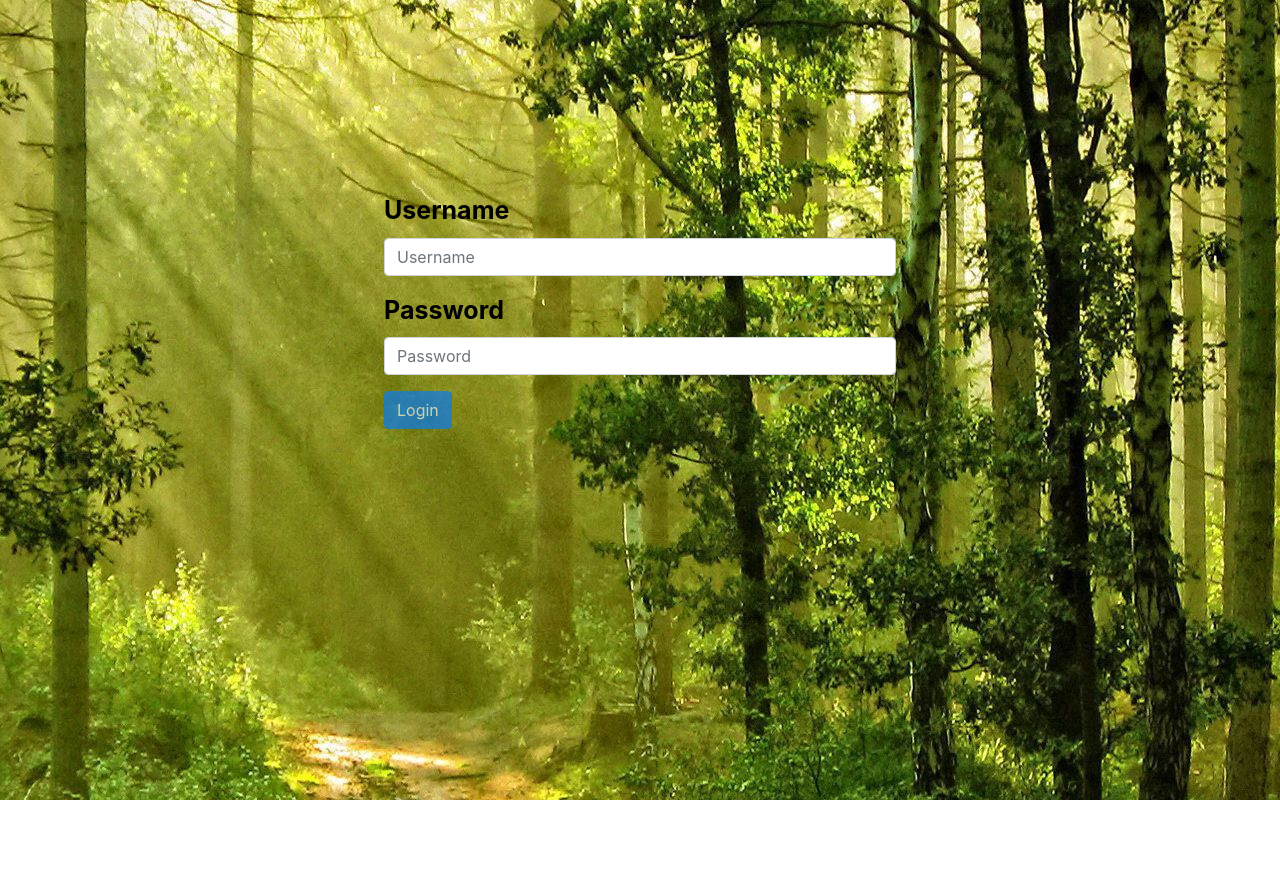
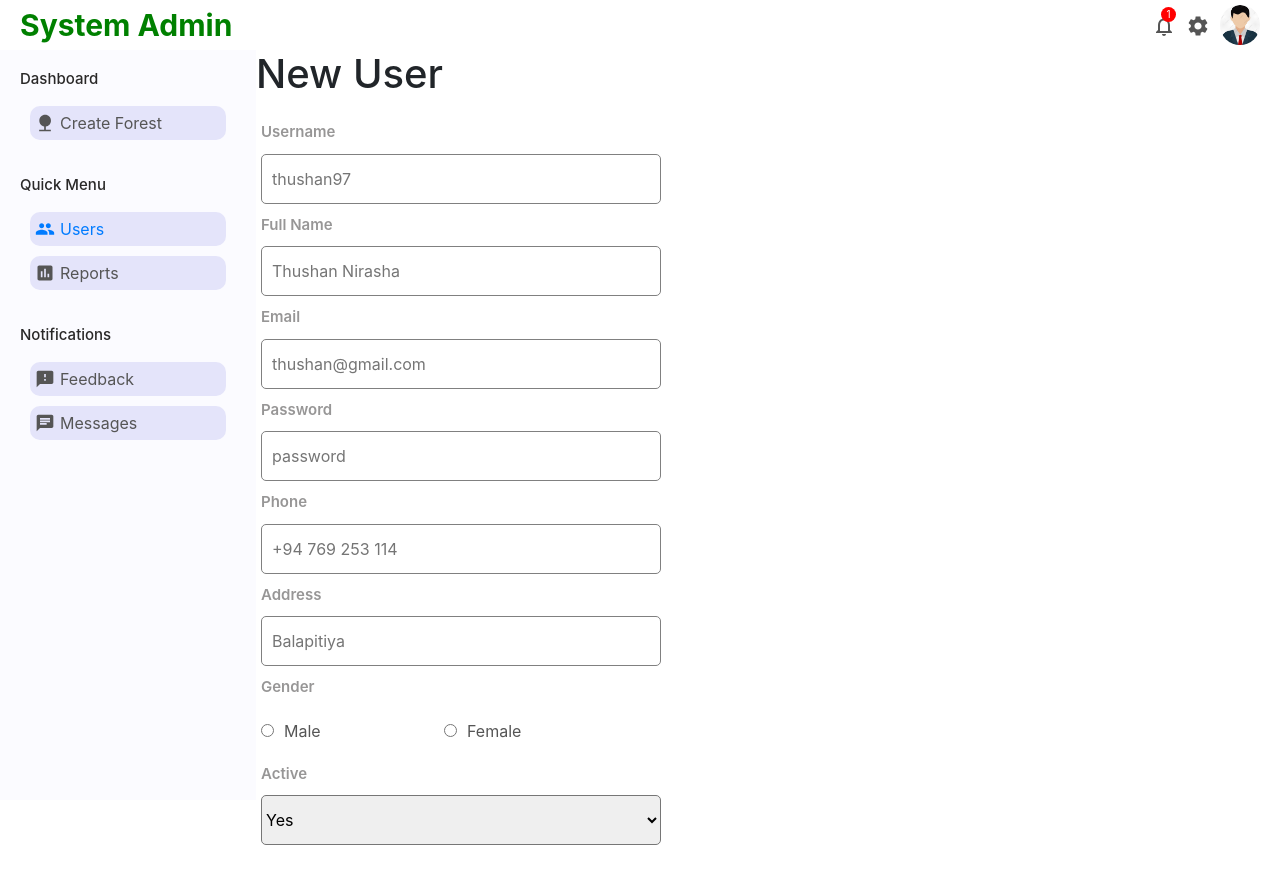
Before and after one commit to Thushan97/SEP-Frontend, a React (Create React App) app: page /systemAdmin/newUser in a window 1280 px wide. Before the commit this address led to /login. Shown: the top 884 px of the page. Before the commit the page ends 800 px from the top, so only its background shows below. Built offline with nearby package versions, Linux system fonts and the light colour scheme.

Commit message:
upto dashboard

```diff
--- a/package.json
+++ b/package.json
@@ -14,6 +14,7 @@
     "joi-browser": "^13.4.0",
     "react": "^17.0.2",
     "react-dom": "^17.0.2",
+    "react-map-gl": "^6.1.17",
     "react-router-dom": "^5.2.0",
     "react-scripts": "4.0.3",
     "recharts": "^2.1.2",
--- a/public/index.html
+++ b/public/index.html
@@ -29,7 +29,7 @@
     <link rel="preconnect" href="https://fonts.gstatic.com" crossorigin>
     <link href="https://fonts.googleapis.com/css2?family=Source+Sans+Pro:wght@200;300;400;600;700;900&display=swap" rel="stylesheet">
 
-    <title>React App</title>
+    <title>Deforestation Tracking App</title>
   </head>
   <body>
     <noscript>You need to enable JavaScript to run this app.</noscript>
--- a/src/App.js
+++ b/src/App.js
@@ -7,6 +7,7 @@ import Sidebar from './components/sidebar/sidebar';
 import UserList from './pages/userList/userList';
 import User from './pages/user/user';
 import './App.css';
+import NewUser from './pages/newUser/newUser';
 
 function App() {
   return (
@@ -41,6 +42,15 @@ function App() {
               </div>
             </div>
           } />
+          <Route path='/systemAdmin/newUser' render={props =>
+            <div>
+              <Topbar />
+              <div className="containers">
+                <Sidebar />
+                <NewUser/>
+              </div>
+            </div>
+          } />
           <Redirect to="/login" />
         </Switch>
     </React.Fragment>
--- a/src/components/common/form.jsx
+++ b/src/components/common/form.jsx
@@ -1,4 +1,4 @@
-import React, { Component } from 'react';
+import { Component } from 'react';
 import Joi from 'joi-browser';
 
 class Form extends Component {
@@ -28,7 +28,7 @@ class Form extends Component {
 
     handleSubmit = e => {
         e.preventDefault();
-        const username = this.username.current.value;
+        //const username = this.username.current.value;
 
         const errors = this.validate();
 
--- a/src/components/loginForm.jsx
+++ b/src/components/loginForm.jsx
@@ -1,7 +1,8 @@
-import React, { Component } from 'react';
+import React from 'react';
 import Joi from 'joi-browser';
 import Form from './common/form';
-import '../style/loginStyle.css'
+import '../style/loginStyle.css';
+import { Link } from 'react-router-dom';
 
 class LoginForm extends Form {
     state = {
@@ -65,6 +66,15 @@ class LoginForm extends Form {
                     </div>
 
                     <button disabled={this.validate()} className="btn btn-primary">Login</button>
+
+                    <span className="loginForgot">Forgot Password?</span>
+
+                    <Link to="/register">
+                        <button className="loginRegisterButton">
+                            Create a New Account
+                        </button>
+                    </Link>
+
                 </form>
                 </div>
             </div>
--- a/src/components/registerForm.jsx
+++ b/src/components/registerForm.jsx
@@ -1,4 +1,4 @@
-import React, { Component } from 'react';
+import React from 'react';
 import Joi from 'joi-browser';
 import Form from './common/form';
 import '../style/loginStyle.css';
--- a/src/components/sidebar/sidebar.jsx
+++ b/src/components/sidebar/sidebar.jsx
@@ -1,5 +1,6 @@
 import '../../style/sidebar.css';
 import {Nature, Group, Assessment, Feedback, Chat} from '@material-ui/icons';
+import { Link } from 'react-router-dom';
 
 export default function Sidebar(){
     return(
@@ -17,11 +18,12 @@ export default function Sidebar(){
 
                     <h3 className="sidebarTitle">Quick Menu</h3>
                     <ul className="sidebarList">
-                        <li className="sidebarListItem active">
-                            <Group className="sidebarIcon"/>
-                            Users
+                        <Link to="/systemAdmin/users">
+                            <li className="sidebarListItem active">
+                                <Group className="sidebarIcon"/>
+                                Users
                         </li>
-
+                        </Link>
                         <li className="sidebarListItem active">
                             <Assessment className="sidebarIcon"/>
                             Reports
--- /dev/null
+++ b/src/pages/newUser/newUser.jsx
@@ -0,0 +1,61 @@
+import '../../style/newUser.css';
+
+export default function NewUser(){
+    return(
+        <div className="newUser">
+            <h1 className="newUserTitle">New User</h1>
+            <form className="newUserForm">
+                <div className="newUserItem">
+                    <label>Username</label>
+                    <input type="text" placeholder="thushan97" />
+                </div>
+
+                <div className="newUserItem">
+                    <label>Full Name</label>
+                    <input type="text" placeholder="Thushan Nirasha" />
+                </div>
+
+                <div className="newUserItem">
+                    <label>Email</label>
+                    <input type="email" placeholder="thushan@gmail.com" />
+                </div>
+
+                <div className="newUserItem">
+                    <label>Password</label>
+                    <input type="password" placeholder="password" />
+                </div>
+
+                <div className="newUserItem">
+                    <label>Phone</label>
+                    <input type="text" placeholder="+94 769 253 114" />
+                </div>
+
+                <div className="newUserItem">
+                    <label>Address</label>
+                    <input type="text" placeholder="Balapitiya" />
+                </div>
+
+                <div className="newUserItem">
+                    <label>Gender</label>
+                    <div className="newUserGender">
+                        <input type="radio" name="gender" id="male" value="male"/>
+                        <label for="male">Male</label>
+                        <input type="radio" name="gender" id="female" value="female"/>
+                        <label for="female">Female</label>
+                    </div>
+                </div>
+
+                <div className="newUserItem">
+                <label>Active</label>
+                <select className="newUserSelect" name="active" id="active">
+                    <option value="yes">Yes</option>
+                    <option value="no">No</option>
+                </select>
+                </div>
+                <div className="newUserClick">
+                    <button className="newUserButton">Create</button>
+                </div>
+            </form>
+        </div>
+    )
+}
--- a/src/pages/user/user.jsx
+++ b/src/pages/user/user.jsx
@@ -1,12 +1,15 @@
 import { CalendarToday, LocationSearching, MailOutline, PermIdentity, PhoneAndroid } from '@material-ui/icons';
 import '../../style/user.css';
+import { Link } from 'react-router-dom';
 
 export default function User(){
     return(
         <div className="user">
             <div className="userTitleContainer">
                 <h1 className="userTitle">Edit User</h1>
-                <button className="userAddButton">Create</button>
+                <Link to={"/systemAdmin/newUser"} >
+                    <button className="userAddButton">Create</button>
+                </Link>
             </div>
 
             <div className="userContainer">
--- a/src/style/loginStyle.css
+++ b/src/style/loginStyle.css
@@ -12,6 +12,8 @@
     padding-top: 15%;
     padding-left: 30%;
     padding-right: 30%;
+    display: flex;
+    flex-direction: column;
   }
 
   label {
@@ -20,4 +22,38 @@
     width: 150px;
     float: left;
     font-size: 25px;
-    }
+  }
+
+.loginForgot {
+    margin-top: 10px;
+    text-align: center;
+    color: red;
+    cursor: pointer;
+    margin-bottom: 10px;
+}
+
+.loginButton {
+  margin-top: 15px;
+  width: 100%;
+  height: 50px;
+  border-radius: 10px;
+  border: none;
+  background-color: #1775ee;
+  color: white;
+  font-size: 20px;
+  font-weight: 500;
+  cursor: pointer;
+}
+
+.loginRegisterButton {
+  width: 30%;
+  align-self: center;
+  height: 50px;
+  border-radius: 10px;
+  border: none;
+  background-color: #42b72a;
+  color: white;
+  font-size: 16px;
+  font-weight: 500;
+  cursor: pointer;
+}
--- /dev/null
+++ b/src/style/newUser.css
@@ -0,0 +1,65 @@
+.newUser {
+    flex: 4;
+}
+
+.newUserForm {
+    display: flex;
+    flex-wrap: wrap;
+    padding: 5px;
+}
+
+.newUserItem {
+    width: 400px;
+    display: flex;
+    flex-direction: column;
+    margin-top: 10px;
+    margin-right: 20px;
+}
+
+.newUserItem > label {
+    margin-bottom: 10px;
+    font-size: 15px;
+    font-weight: 600;
+    color: rgb(151, 150, 150);
+}
+
+.newUserItem > input {
+    height: 50px;
+    padding: 10px;
+    border: 1px solid gray;
+    border-radius: 5px;
+}
+
+.newUserGender>input {
+    margin-top: 15px;
+    float: left;
+}
+
+.newUserGender>label{
+    margin: 10px;
+    font-size: 16px;
+    font-weight: normal;
+    color: #555;
+}
+
+.newUserSelect {
+    height: 50px;
+    border-radius: 5px;
+}
+
+.newUserClick {
+    margin-top: 70px;
+    margin-left: -550px;
+}
+
+.newUserButton {
+    width: 200px;
+    border: none;
+    background-color: green;
+    color: white;
+    padding: 10px 5px;
+    font-weight: 600;
+    border-radius: 10px;
+    margin-top: 50px;
+    cursor: pointer;
+}
--- a/src/style/topbar.css
+++ b/src/style/topbar.css
@@ -18,7 +18,7 @@
 .logo{
     font-weight: bold;
     font-size: 30px;
-    color: darkblue;
+    color: green;
     cursor: pointer;
 }
 
```
Also changed, not shown: 2 other files (tests, documents, lock files or other folders).
